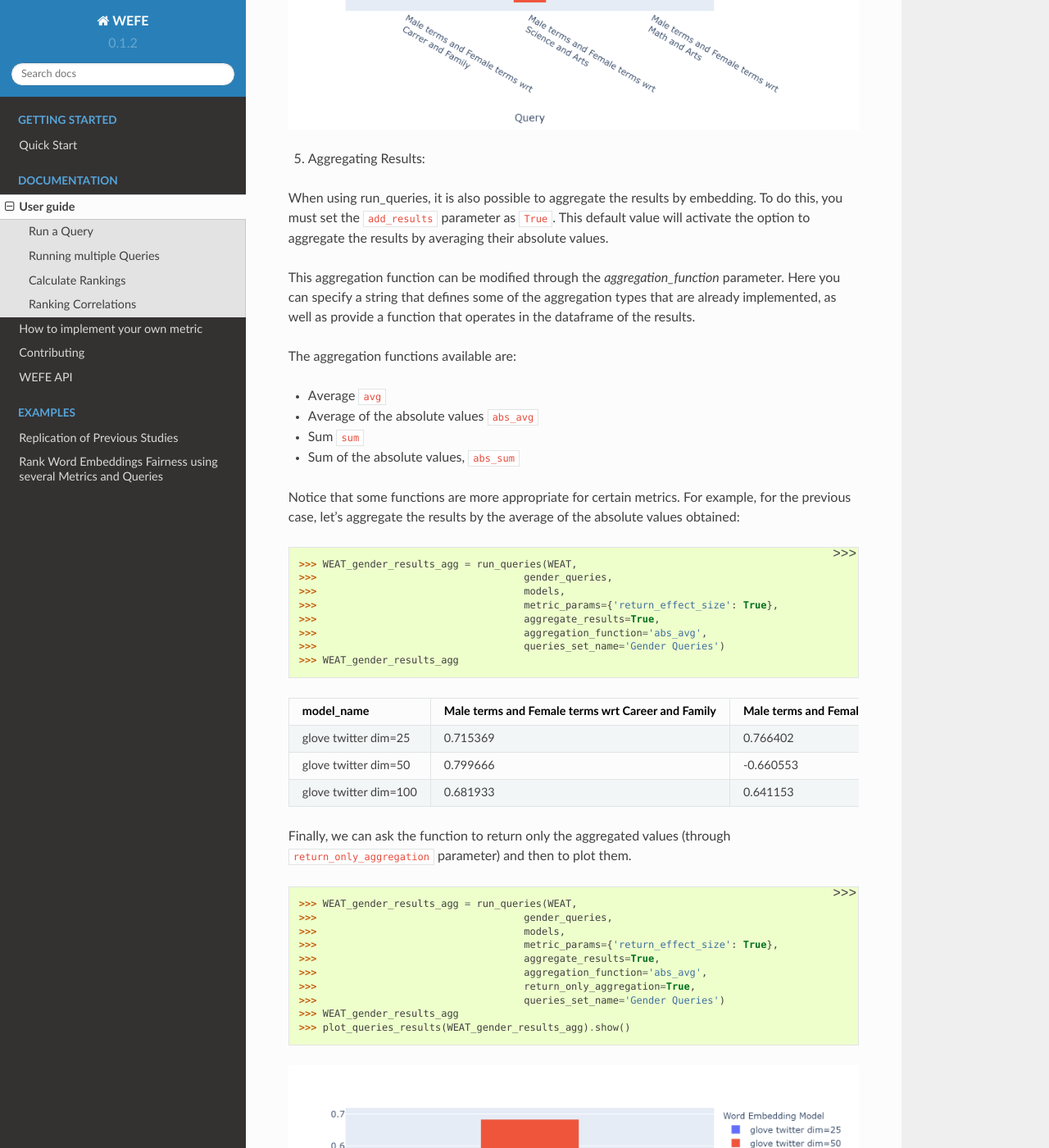
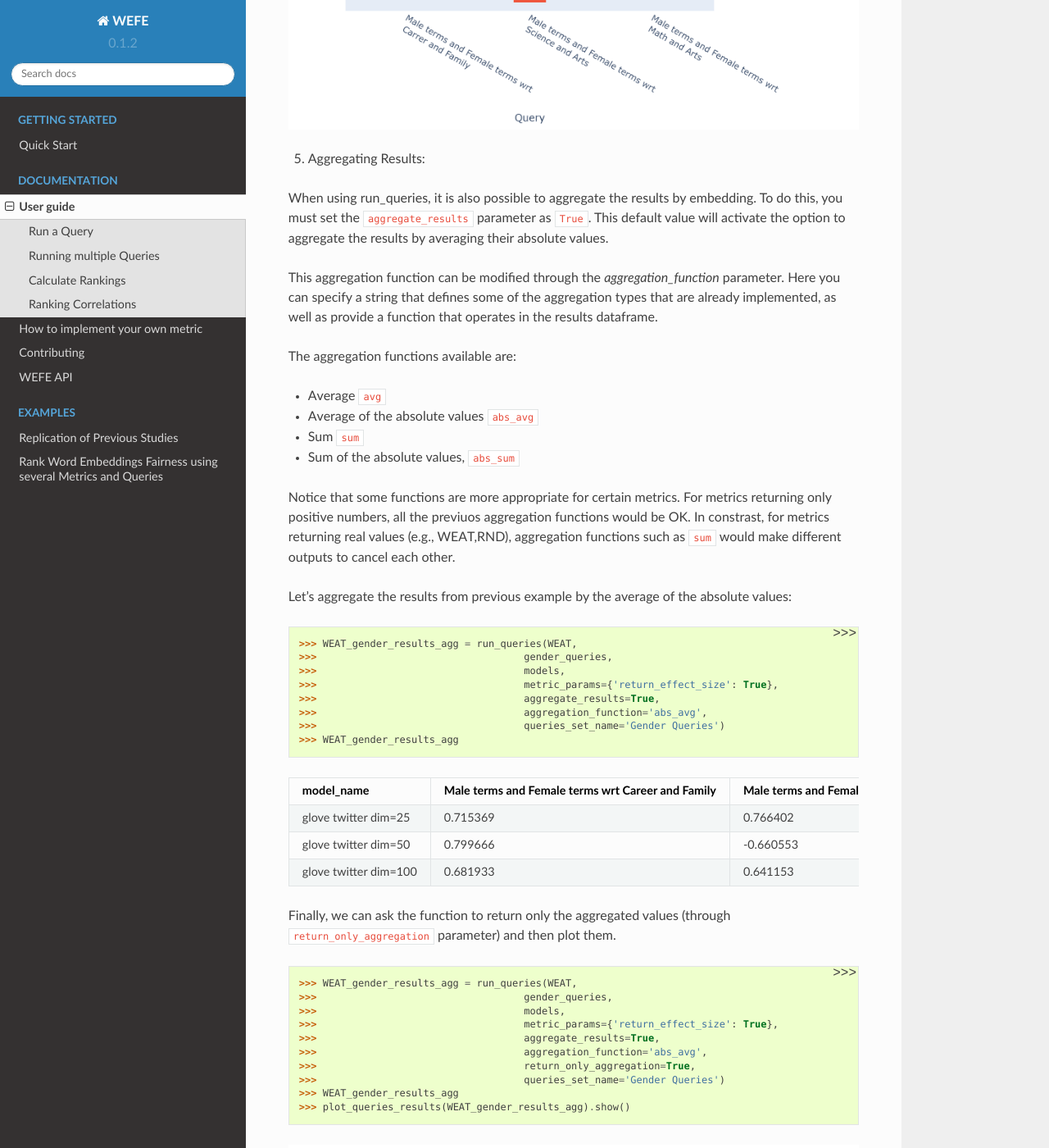
Before and after one commit to dccuchile/wefe, a Sphinx documentation site: the page built from doc/user_guide.rst, in a window 1280 px wide and 1400 px high, scrolled down 3690 px. Shown: the whole window at 82% size. Built offline with Sphinx 7.4.7 and the Read the Docs theme 2.0.0, drawn with Linux system fonts in a browser that asks for light colours; some of the changed text lies outside the part shown.

Commit message:
Update user_guide.rst

```diff
--- a/doc/user_guide.rst
+++ b/doc/user_guide.rst
@@ -171,13 +171,13 @@ This behavior can be changed using a float number parameter called :code:`lost_v
 
 
 When using run_queries, it is also possible to aggregate the results by embedding.
-To do this, you must set the :code:`add_results` parameter as :code:`True`.
+To do this, you must set the :code:`aggregate_results` parameter as :code:`True`.
 This default value will activate the option to aggregate the results by averaging their absolute values.
 
 
 This aggregation function can be modified through the `aggregation_function` parameter.
 Here you can specify a string that defines some of the aggregation types
-that are already implemented, as well as provide a function that operates in the dataframe of the results.
+that are already implemented, as well as provide a function that operates in the results dataframe.
 
 
 The aggregation functions available are:
@@ -187,9 +187,11 @@ The aggregation functions available are:
 - Sum :code:`sum`
 - Sum of the absolute values, :code:`abs_sum`
 
-Notice that some functions are more appropriate for certain metrics.
-For example, for the previous case, let's aggregate the results
-by the average of the absolute values obtained:
+Notice that some functions are more appropriate for certain metrics. For metrics returning only
+positive numbers, all the previuos aggregation functions would be OK. In constrast, for metrics returning real values (e.g., WEAT,RND), aggregation functions such as  :code:`sum` would make
+different outputs to cancel each other.
+
+Let's aggregate the results from previous example by the average of the absolute values:
 
 >>> WEAT_gender_results_agg = run_queries(WEAT,
 >>>                                   gender_queries,
@@ -209,7 +211,7 @@ glove twitter dim=100                                             0.681933
 =====================  ===================================================  ==================================================  ===============================================  ==================================================
 
 Finally, we can ask the function to return only the aggregated values
-(through :code:`return_only_aggregation` parameter) and then to plot them.
+(through :code:`return_only_aggregation` parameter) and then plot them.
 
 >>> WEAT_gender_results_agg = run_queries(WEAT,
 >>>                                   gender_queries,
```
Also changed, not shown: other parts of doc/user_guide.rst (+1 -1 lines).
